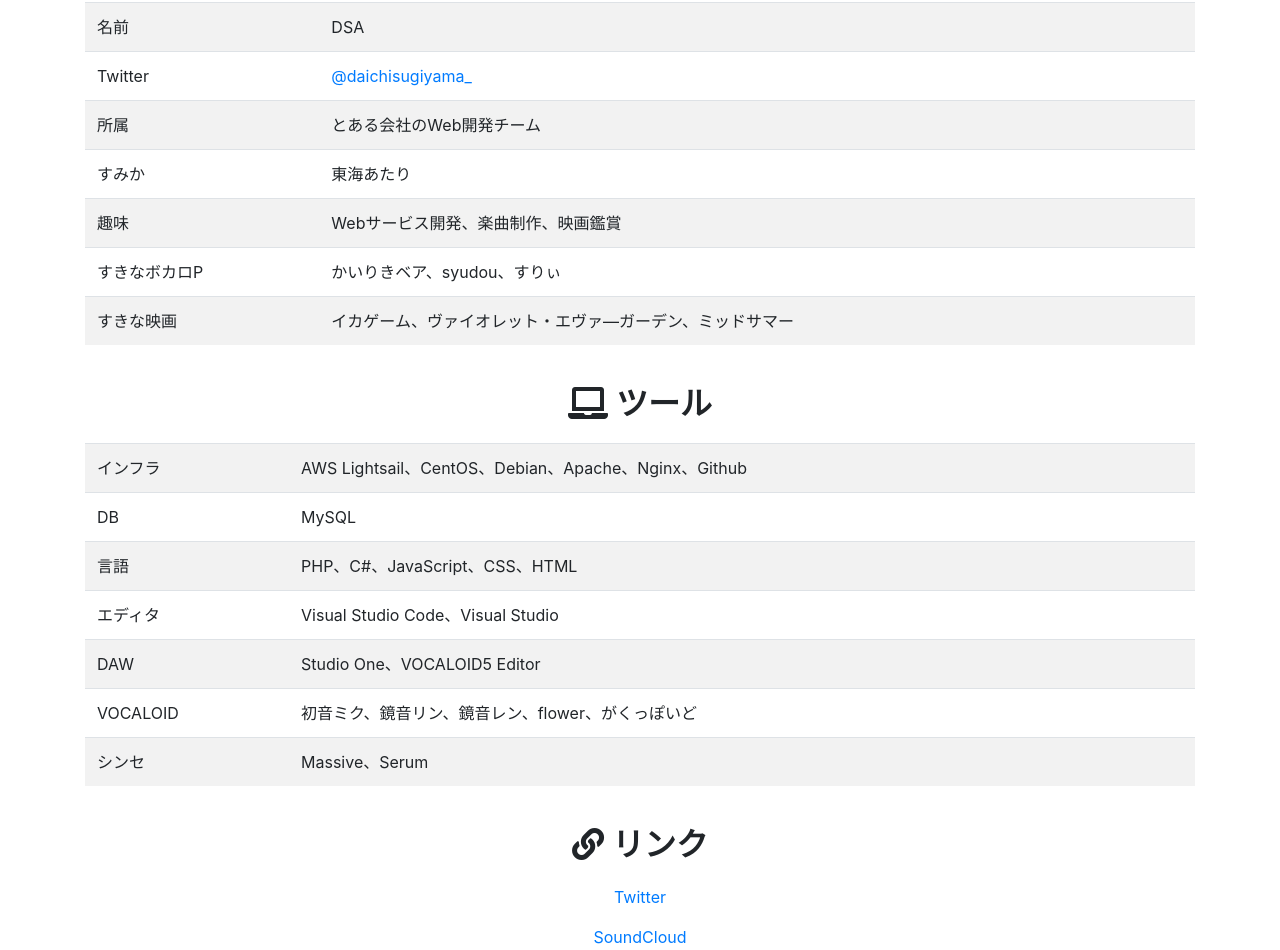
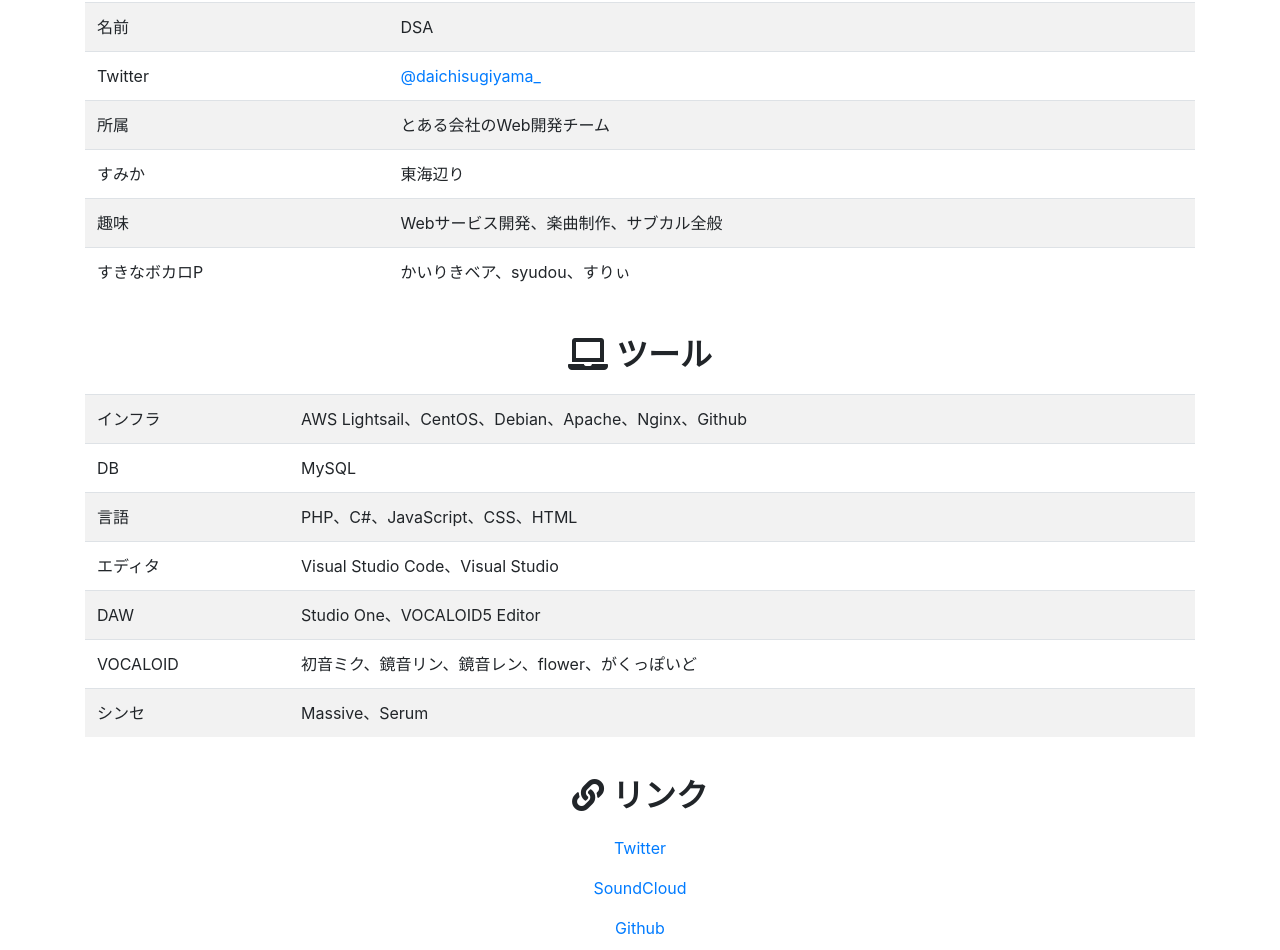
Before and after one commit to sugznet/daichisugiyama.github.io, a plain HTML site: page index.html in a window 1280 px wide. Shown: the part 1372-2322 px from the top of the page. Drawn offline with nearby package versions, Linux system fonts and the light colour scheme.

Commit message:
掲載文を更新

```diff
--- a/index.html
+++ b/index.html
@@ -128,10 +128,9 @@
                 <tbody><tr><td>名前</td><td>DSA</td></tr>
                 <tr><td>Twitter</td><td><a href="https://twitter.com/daichisugiyama_" target="_blank">@daichisugiyama_</a></td></tr>
                 <tr><td>所属</td><td>とある会社のWeb開発チーム</td></tr>
-                <tr><td>すみか</td><td>東海あたり</td></tr>
-                <tr><td>趣味</td><td>Webサービス開発、楽曲制作、映画鑑賞</td></tr>
+                <tr><td>すみか</td><td>東海辺り</td></tr>
+                <tr><td>趣味</td><td>Webサービス開発、楽曲制作、サブカル全般</td></tr>
                 <tr><td>すきなボカロP</td><td>かいりきベア、syudou、すりぃ</td></tr>
-                <tr><td>すきな映画</td><td>イカゲーム、ヴァイオレット・エヴァ―ガーデン、ミッドサマー</td></tr>
             </tbody></table>
           </section>
 
```
